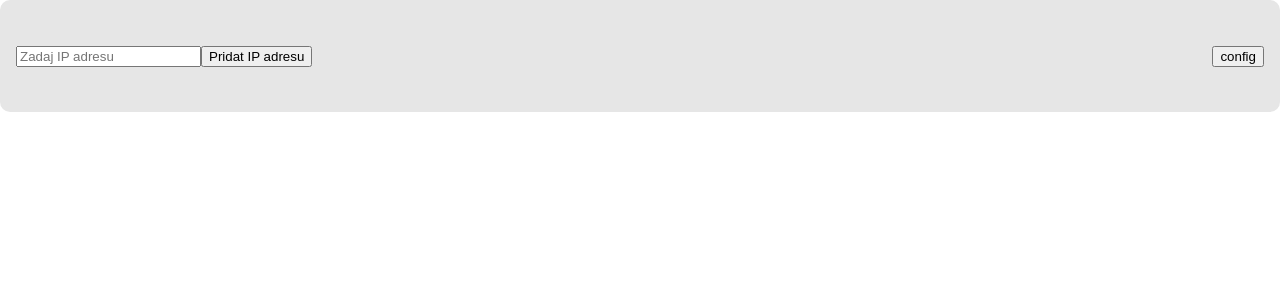
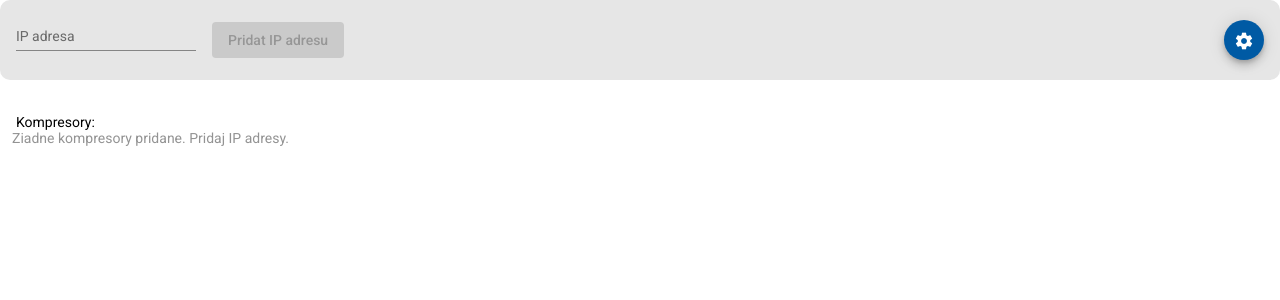
Before and after one commit to didinozka/lukterm, an Angular app: page / in a window 1280 px wide. Shown: the top 300 px of the page. Built offline with nearby package versions, Linux system fonts and the light colour scheme.

Commit message:
Feat styles changed

```diff
--- a/src/app/app.component.html
+++ b/src/app/app.component.html
@@ -1,49 +1,64 @@
+<div class="app-body">
+  <div *ngIf="clientData" class="branding">
+    <div class="client">
+      <div class="client__name">{{ clientData?.name }}</div>
+      <div class="client__subtitle">{{ clientData?.subtitle }}</div>
+    </div>
+    <div class="technician">
+      <div class="client__subtitle">{{ clientData?.technician }}</div>
+    </div>
+  </div>
+
   <div class="header">
     <div class="header__input">
       <form (ngSubmit)="onSubmit()">
-      <input
-        name="address"
-        type="text"
-        placeholder="Zadaj IP adresu"
-        [(ngModel)]="ipAddress"
-      />
-      <button type="submit">Pridat IP adresu</button>
+        <mat-form-field>
+          <mat-label>IP adresa</mat-label>
+          <input matInput placeholder="Zadaj IP adresu" [(ngModel)]="ipAddress" name="ipAddress">
+        </mat-form-field>
+        <button mat-raised-button color="primary" type="submit" [disabled]="!ipAddress?.length">Pridat IP adresu</button>
       </form>
-    <div class="clientName">{{ clientName }}</div>
-    <button (click)="onConfig()">config</button>
+      <button class="config-button" mat-mini-fab color="primary" (click)="onConfig()">
+        <mat-icon>settings</mat-icon>
+      </button>
+    </div>
   </div>
 
-  <div class="list">
-    <div *ngFor="let addr of addresses; index as i">
-      {{ "Komresor: " + (i + 1) + ", IP adresa: " + addr }}
+  <div *ngIf="isConfig" class="config">
+<!--    <div>-->
+<!--      <label>Klient</label>-->
+<!--      <input name="width" type="text" [(ngModel)]="clientData?.name"/>-->
+<!--    </div>-->
+<!--    <div>-->
+<!--      <label>vyska</label>-->
+<!--      <input name="height" type="text" [(ngModel)]="height"/>-->
+<!--    </div>-->
+  </div>
+
+  <div class="app-content">
+    <mat-label>Kompresory:</mat-label>
+    <mat-chip-list class="short-list">
+      <mat-chip *ngFor="let addr of addresses; index as i">
+        {{ "Kompresor: " + (i + 1) + ", IP adresa: " + addr.ip }}
+      </mat-chip>
+      <div class="short-list__empty" *ngIf="!addresses.length">
+        Ziadne kompresory pridane. Pridaj IP adresy.
+      </div>
+    </mat-chip-list>
+
+    <div class="frames">
+      <div
+        *ngFor="let addr of addresses; index as i"
+        class="frames__view"
+        [ngStyle]="{ height: height + 'px' }"
+      >
+        <div class="frames__view__header">
+          {{ "Komresor: " + (i + 1) + ", IP adresa: " + addr?.ip }}
+          <a class="clicable" (click)="onRemove(i)">Zmazat</a>
+        </div>
+        <iframe [src]="addr?.safeUrl" width="100%" height="100%"></iframe>
       </div>
     </div>
   </div>
 
-<div *ngIf="isConfig" class="config">
-  <div>
-    <label>Klient</label>
-    <input name="width" type="text" [(ngModel)]="clientName" />
 </div>
-  <div>
-    <label>sirka</label>
-    <input name="width" type="text" [(ngModel)]="width" />
-  </div>
-  <div>
-    <label>vyska</label>
-    <input name="height" type="text" [(ngModel)]="height" />
-  </div>
-</div>
-<div class="wrapper">
-  <div
-    *ngFor="let addr of addresses; index as i"
-    class="view"
-    [ngStyle]="{ width: width + 'px', height: height + 'px' }"
-  >
-    <div class="view__header">
-      {{ "Komresor: " + (i + 1) + ", IP adresa: " + addr }}
-      <a class="clicable" (click)="onRemove(i)">Zmazat</a>
-    </div>
-    <iframe [src]="addr" width="100%" height="100%"></iframe>
-  </div>
-</div>
--- a/src/app/app.component.less
+++ b/src/app/app.component.less
@@ -1,3 +1,9 @@
+.app-body {
+  height: 100vh;
+  width: 100%;
+  overflow-y: auto;
+}
+
 .header {
   margin-bottom: 32px;
 
@@ -7,8 +13,14 @@
     height: 80px;
     align-items: center;
     background-color: #e6e6e6;
-    padding: 16px;
+    padding: 0 16px;
     border-radius: 10px;
+
+    form {
+      display: flex;
+      gap: 16px;
+      align-items: center;
+    }
   }
 }
 
@@ -20,13 +32,20 @@
   margin-bottom: 32px;
 }
 
-.wrapper {
+.short-list {
+  margin-bottom: 32px;
+
+  &__empty {
+    color: #939393;
+  }
+}
+
+.frames {
   display: flex;
   gap: 16px;
   flex-wrap: wrap;
-}
 
-.view {
+  &__view {
     flex: 1 0 33%;
 
     &__header {
@@ -42,6 +61,11 @@
       border: 1px solid #3b3b3b;
     }
   }
+}
+
+.app-content {
+  padding: 0 16px;
+}
 
 .clickable {
   &:hover {
@@ -49,3 +73,10 @@
     opacity: 0.5;
   }
 }
+
+.material-icons {
+  @size: 20px;
+  font-size: @size;
+  height: @size;
+  width: @size;
+}
--- a/src/app/app.component.ts
+++ b/src/app/app.component.ts
@@ -1,5 +1,10 @@
 import { Component, Sanitizer, SecurityContext } from '@angular/core';
-import { DomSanitizer } from '@angular/platform-browser';
+import { DomSanitizer, SafeResourceUrl, SafeUrl } from '@angular/platform-browser';
+import { MatDialog } from '@angular/material/dialog';
+import { PwdDialogComponent } from './components/pwd-dialog.component';
+import { ConfigDialogComponent, ConfigDialogData } from './components/config-dialog.component';
+import { ClientData } from './model/ClientData';
+import { AddIpAddressDialogComponent } from './components/add-ip-address.component';
 
 @Component({
   selector: 'app-root',
@@ -8,38 +13,101 @@ import { DomSanitizer } from '@angular/platform-browser';
 })
 export class AppComponent {
   public ipAddress: string = '';
-  public addresses: any[] = [];
+  public addresses: { ip: string; safeUrl: SafeResourceUrl }[] = [];
+  isConfig = false;
+  password = 'JebloMaVeslo.951';
   height: number = 400;
-  width: number = 900;
-  isConfig = false;
-  password = 'LukasJePan';
-  clientName: string = '';
+  clientData?: ClientData;
 
-  constructor(private sanitizer: DomSanitizer) {
+  constructor(private sanitizer: DomSanitizer, private dialog: MatDialog) {
     this.height = window.innerHeight - 112;
-    this.width = window.innerWidth / 2;
   }
 
-  onSubmit() {
+  public onSubmit() {
+    if (!this.ipAddress) {
+      return;
+    }
     const sanitized = this.sanitizer.bypassSecurityTrustResourceUrl(
       this.ipAddress
     );
-    this.addresses.push(sanitized);
+    this.addresses.push({
+      ip: this.ipAddress,
+      safeUrl: sanitized
+    });
     this.ipAddress = '';
   }
 
-  onRemove(index: number) {
+  public onRemove(index: number) {
     this.addresses = this.addresses.filter((_, i) => i !== index);
   }
 
-  onConfig() {
+  public onConfig() {
     if (this.isConfig) {
       this.isConfig = false;
       return;
     }
-    const pwd = prompt('Heslo:');
-    if (pwd === this.password) {
-      this.isConfig = true;
-    }
+    this.openPwdDialog();
+  }
+
+  public onAddAddress() {
+    this.openIpAddressDialog();
+  }
+
+  public openPwdDialog() {
+    this.openConfig();
+
+
+    // const dialog = this.dialog.open(PwdDialogComponent, {
+    //   data: {
+    //     pwd: ''
+    //   }
+    // });
+    // dialog.afterClosed().subscribe((value) => {
+    //   if (value === 'asd') {
+    //     // if (pwd === 'JebloMaVeslo.951') {
+    //     this.openConfig();
+    //   }
+    // })
+  }
+
+  private addAddress(ipAddress: string) {
+    const sanitized = this.sanitizer.bypassSecurityTrustResourceUrl(
+      ipAddress
+    );
+    this.addresses.push({
+      ip: ipAddress,
+      safeUrl: sanitized
+    });
+  }
+
+  private openIpAddressDialog() {
+    const dialog = this.dialog.open(AddIpAddressDialogComponent, {data: {ipAddress: ''}});
+    dialog.afterClosed().subscribe((ipAddress) => {
+      this.addAddress(ipAddress);
+    })
+  }
+
+  private openConfig() {
+    // this.isConfig = true;
+    const dialog = this.dialog.open(ConfigDialogComponent, {
+      data: {
+        height: this.height,
+        clientData: {
+          name: this.clientData?.name,
+          subtitle: this.clientData?.subtitle
+        } as ClientData
+      }
+    });
+
+    dialog.afterClosed().subscribe((value: ConfigDialogData) => {
+      if (!value) return;
+      const {clientData, height} = value;
+      this.height = height;
+      this.clientData = {
+        subtitle: clientData.subtitle,
+        technician: clientData.technician,
+        name: clientData.name
+      }
+    })
   }
 }
--- /dev/null
+++ b/src/app/components/add-ip-address.component.ts
@@ -0,0 +1,49 @@
+import { Component, Inject, NgModule, OnInit } from '@angular/core';
+import { MAT_DIALOG_DATA, MatDialogModule, MatDialogRef } from '@angular/material/dialog';
+import { MatInputModule } from '@angular/material/input';
+import { FormsModule } from '@angular/forms';
+import { MatButtonModule } from '@angular/material/button';
+
+@Component({
+  selector: 'app-pwd-dialog',
+  template: `
+    <div class="add-ip-dialog">
+      <h1 mat-dialog-title>Pridat IP adresu</h1>
+      <div mat-dialog-content>
+        <mat-form-field>
+          <mat-label>IP adresa</mat-label>
+          <input matInput type="text" [(ngModel)]="data.ipAddress">
+        </mat-form-field>
+      </div>
+      <div mat-dialog-actions>
+        <button mat-button (click)="onNoClick()">Zrusit</button>
+        <button mat-button [mat-dialog-close]="data.ipAddress" cdkFocusInitial>Uloz</button>
+      </div>
+    </div>
+  `,
+  styles: []
+})
+export class AddIpAddressDialogComponent {
+  constructor(
+    public dialogRef: MatDialogRef<AddIpAddressDialogComponent>,
+    @Inject(MAT_DIALOG_DATA) public data: { ipAddress: string },
+  ) {
+  }
+
+  onNoClick(): void {
+    this.dialogRef.close();
+  }
+}
+
+@NgModule({
+  declarations: [AddIpAddressDialogComponent],
+  imports: [
+    MatInputModule,
+    MatDialogModule,
+    FormsModule,
+    MatButtonModule,
+  ],
+  exports: [AddIpAddressDialogComponent]
+})
+export class AddIpAddressDialogModule {
+}
--- /dev/null
+++ b/src/app/components/config-dialog.component.ts
@@ -0,0 +1,71 @@
+import { Component, Inject, NgModule, OnInit } from '@angular/core';
+import { MAT_DIALOG_DATA, MatDialogModule, MatDialogRef } from '@angular/material/dialog';
+import { MatInputModule } from '@angular/material/input';
+import { MatButtonModule } from '@angular/material/button';
+import { FormsModule } from '@angular/forms';
+import { ClientData } from '../model/ClientData';
+
+export interface ConfigDialogData {
+  height: number;
+  clientData: ClientData;
+}
+
+@Component({
+  selector: 'app-config-dialog',
+  template: `
+      <div class="config-dialog">
+          <h1 mat-dialog-title>Nastavenia</h1>
+          <div mat-dialog-content>
+              <mat-form-field>
+                  <mat-label>Vyska riadka panelu (px)</mat-label>
+                  <input matInput type="number" [(ngModel)]="data.height">
+              </mat-form-field>
+              <mat-form-field appearance="fill">
+                  <mat-label>Meno klienta</mat-label>
+                  <input matInput type="text" [(ngModel)]="data.clientData.name">
+              </mat-form-field>
+              <mat-form-field appearance="fill">
+                  <mat-label>Popis klienta</mat-label>
+                  <input matInput type="text" [(ngModel)]="data.clientData.subtitle">
+              </mat-form-field>
+              <mat-form-field appearance="fill">
+                  <mat-label>Meno technika</mat-label>
+                  <input matInput type="text" [(ngModel)]="data.clientData.technician">
+              </mat-form-field>
+          </div>
+          <div mat-dialog-actions>
+              <button mat-button (click)="onNoClick()">Zrusit</button>
+              <button mat-button [mat-dialog-close]="data" cdkFocusInitial>Uloz</button>
+          </div>
+      </div>
+  `,
+  styles: [
+    `.mat-form-field {
+      display: block;
+    }`
+  ]
+})
+export class ConfigDialogComponent {
+  constructor(
+    public dialogRef: MatDialogRef<ConfigDialogComponent>,
+    @Inject(MAT_DIALOG_DATA) public data: ConfigDialogData,
+  ) {
+  }
+
+  onNoClick(): void {
+    this.dialogRef.close();
+  }
+}
+
+@NgModule({
+  declarations: [ConfigDialogComponent],
+  imports: [
+    MatInputModule,
+    MatButtonModule,
+    MatDialogModule,
+    FormsModule
+  ],
+  exports: [ConfigDialogComponent]
+})
+export class ConfigDialogModule {
+}
--- /dev/null
+++ b/src/app/model/ClientData.ts
@@ -0,0 +1,5 @@
+export interface ClientData {
+  name: string;
+  subtitle?: string;
+  technician?: string;
+}
--- a/src/styles.less
+++ b/src/styles.less
@@ -2,3 +2,9 @@
 
 html, body { height: 100%; }
 body { margin: 0; font-family: Roboto, "Helvetica Neue", sans-serif; }
+
+@c-primary: #005aa4;
+
+.mat-flat-button.mat-primary, .mat-raised-button.mat-primary, .mat-fab.mat-primary, .mat-mini-fab.mat-primary {
+  background-color: @c-primary;
+}
```
Also changed, not shown: src/app/app.module.ts (+16 -6 lines), src/app/components/pwd-dialog.component.ts (added, +48 -0 lines). Lines whose indentation alone changed are shown as unchanged.
